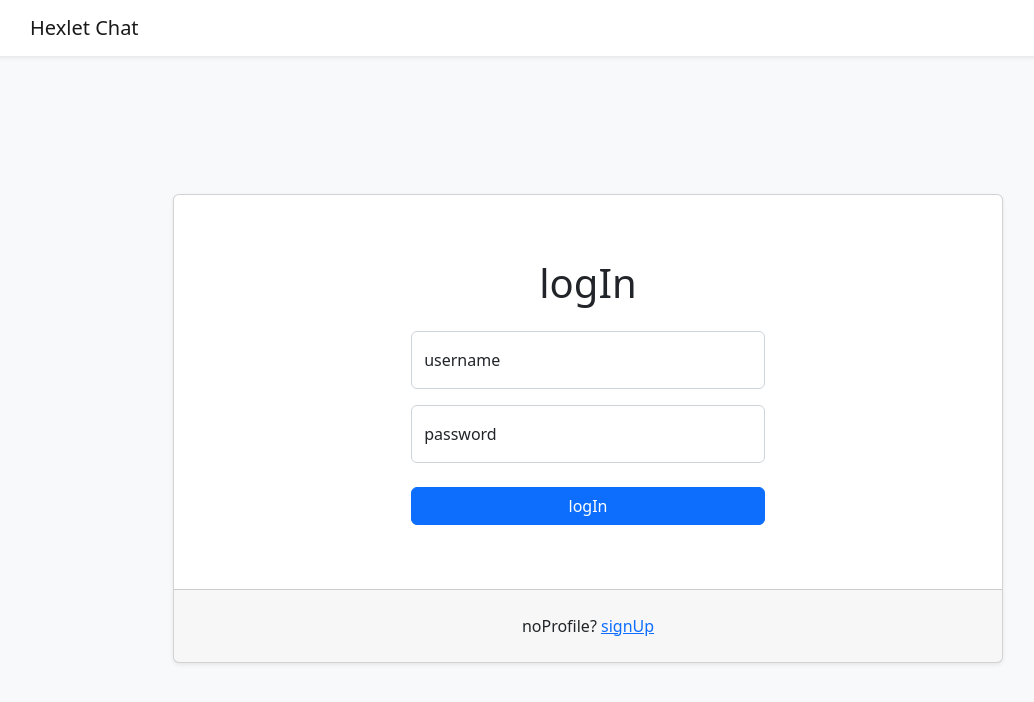
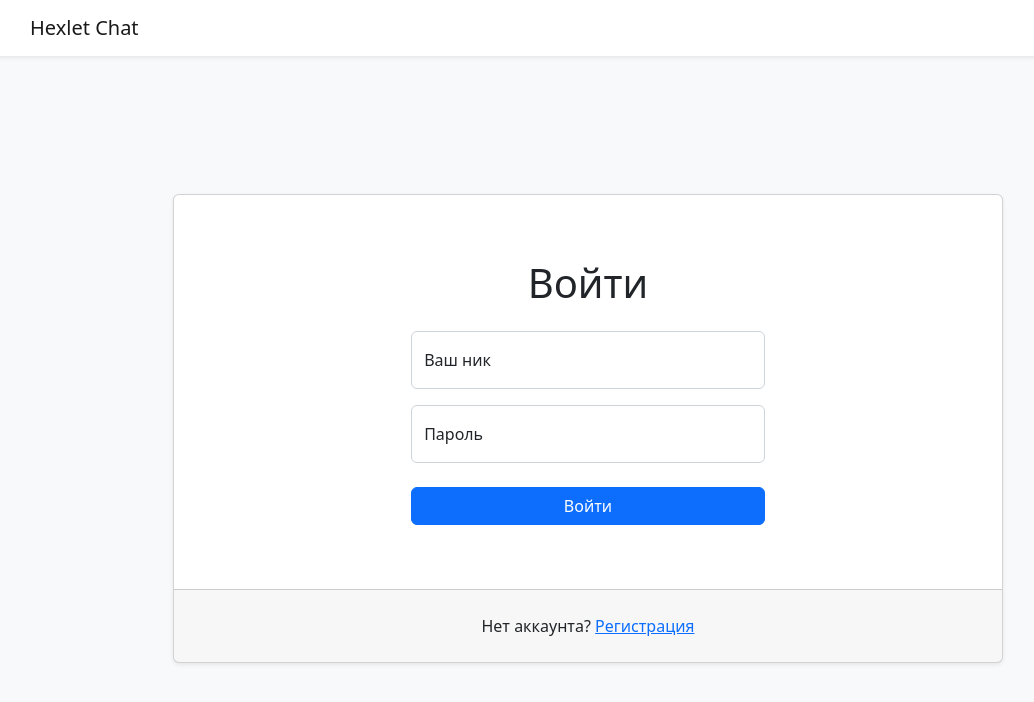
Before and after one commit to askorutin26/Chat, a React (Create React App) app in the folder chat/: page /login in a window 1280 px wide. Shown: the top 702 px of the page, without its empty margins (52-1086 px from the left). Built offline with nearby package versions, Linux system fonts and the light colour scheme; no server answers; what leo-profanity would draw is missing.

Commit message:
refactored

```diff
--- a/chat/src/Components/ChannelsList.jsx
+++ b/chat/src/Components/ChannelsList.jsx
@@ -43,7 +43,7 @@ function RemovableButton({ props }) {
       >
         { ' ' }
         <span className="visually-hidden">
-          Управление каналом
+          {t('Channels.channelControl')}
         </span>
       </Dropdown.Toggle>
       <Dropdown.Menu>
@@ -55,7 +55,7 @@ function RemovableButton({ props }) {
             dispatch(setShow({ remove: true }));
           }}
         >
-          { t('delete') }
+          { t('Channels.delete') }
         </Dropdown.Item>
         <Dropdown.Item
           href="#/action-2"
@@ -65,7 +65,7 @@ function RemovableButton({ props }) {
             dispatch(setShow({ rename: true }));
           }}
         >
-          { t('rename') }
+          { t('Channels.rename') }
         </Dropdown.Item>
       </Dropdown.Menu>
     </Dropdown>
--- a/chat/src/Components/Chat.jsx
+++ b/chat/src/Components/Chat.jsx
@@ -86,7 +86,7 @@ function Chat() {
         console.log(error);
         logOut();
         navigate(loginPage());
-        notifyError(t('connectionError'));
+        notifyError(t('Chat.connectionError'));
       });
   }, [dispatch, logOut, loginPage, navigate, t]);
   const {
@@ -111,7 +111,7 @@ function Chat() {
           <Container bsPrefix="col-4 col-md-2 border-end pt-5 px-0 bg-light">
             <Container bsPrefix="d-flex justify-content-between mb-2 ps-4 pe-2">
               <span>
-                { t('channels') }
+                { t('Chat.channels') }
               </span>
               <button
                 type="button"
--- a/chat/src/Components/Login.jsx
+++ b/chat/src/Components/Login.jsx
@@ -21,7 +21,7 @@ export default function Login() {
   const navigate = useNavigate();
   const { t } = useTranslation();
 
-  const { chatPage } = routes;
+  const { chatPage, signupPage } = routes;
 
   return (
     <Container bsPrefix="container-fluid h-100">
@@ -41,11 +41,9 @@ export default function Login() {
                     .then((response) => {
                       const { data } = response;
                       const { token } = data;
-                      localStorage.setItem('token', token);
-                      localStorage.setItem('username', values.username);
                       setSubmitting(false);
                       setError('');
-                      logIn();
+                      logIn(token, values.username);
                       navigate(chatPage());
                     })
                     .catch((error) => {
@@ -63,7 +61,7 @@ export default function Login() {
                     onSubmit={handleSubmit}
                   >
                     <h1 className="text-center mb-4">
-                      { t('logIn') }
+                      { t('Login.logIn') }
                     </h1>
                     <Form.Group className="form-floating mb-3">
                       <Form.Control
@@ -76,7 +74,7 @@ export default function Login() {
                         value={values.username}
                       />
                       <Form.Label htmlFor="username">
-                        { t('username') }
+                        { t('Login.username') }
                       </Form.Label>
                     </Form.Group>
                     <Form.Group className="form-floating mb-4">
@@ -90,7 +88,7 @@ export default function Login() {
                         value={values.password}
                       />
                       <Form.Label htmlFor="password">
-                        { t('password') }
+                        { t('Login.password') }
                       </Form.Label>
                     </Form.Group>
 
@@ -104,7 +102,7 @@ export default function Login() {
                       className="w-100 mb-3 "
                       disabled={isSubmitting}
                     >
-                      { t('logIn') }
+                      { t('Login.logIn') }
                     </Button>
                   </Form>
                 ) }
@@ -113,11 +111,11 @@ export default function Login() {
             <Container bsPrefix="card-footer p-4">
               <Container bsPrefix="text-center">
                 <span>
-                  { `${t('noProfile')}?` }
+                  { `${t('SignupBlock.noProfile')}?` }
                   { ' ' }
                 </span>
-                <a href="/signup">
-                  { t('signUp') }
+                <a href={signupPage()}>
+                  { t('SignupBlock.signingUp') }
                 </a>
               </Container>
             </Container>
--- a/chat/src/Components/MessageInput.jsx
+++ b/chat/src/Components/MessageInput.jsx
@@ -41,8 +41,8 @@ function MessageInput() {
       <InputGroup>
         <Form.Control
           className="border-0 p-0 ps-2 form-control"
-          placeholder={t('enterMessage')}
-          aria-label={t('newMessage')}
+          placeholder={t('MessageInput.enterMessage')}
+          aria-label={t('MessageInput.newMessage')}
           aria-describedby="basic-addon1"
           value={message}
           ref={inputEl}
@@ -53,7 +53,7 @@ function MessageInput() {
         />
 
         <Button type="submit" className="btn btn-primary btn-group-vertical">
-          { t('send') }
+          { t('MessageInput.send') }
         </Button>
       </InputGroup>
     </Form>
--- a/chat/src/Components/Navigation.jsx
+++ b/chat/src/Components/Navigation.jsx
@@ -17,7 +17,7 @@ function Navigation() {
     <Navbar bg="white" expand="lg" className="shadow-sm">
       <Container>
         <Navbar.Brand as={Link} to={chatPage()}>
-          Hexlet Chat
+          {t('title')}
         </Navbar.Brand>
         { loggedIn ? (
           <Button
@@ -29,7 +29,7 @@ function Navigation() {
               logOut();
             }}
           >
-            { t('logOut') }
+            { t('Navigation.logOut') }
           </Button>
         ) : null }
       </Container>
--- a/chat/src/Components/Signup.jsx
+++ b/chat/src/Components/Signup.jsx
@@ -20,7 +20,7 @@ export default function Signup() {
   const [errorName, setErrName] = useState('');
   const { t } = useTranslation();
   const navigate = useNavigate();
-  const { chatPage } = routes;
+  const { chatPage, signupPage } = routes;
   const validationSchema = yup.object({
     username: yup
       .string()
@@ -93,7 +93,7 @@ export default function Signup() {
                     onSubmit={handleSubmit}
                   >
                     <h1 className="text-center mb-4">
-                      { t('signingUp') }
+                      { t('Signup.signingUp') }
                     </h1>
                     <Form.Group className="form-floating mb-3">
                       <Form.Control
@@ -108,7 +108,7 @@ export default function Signup() {
                         isInvalid={touched.username && !!errors.username}
                       />
                       <Form.Label htmlFor="username">
-                        { t('signupUser') }
+                        { t('Signup.signupUser') }
                       </Form.Label>
                       { errors.username && touched.username ? (
                         <p className="text-danger">
@@ -129,7 +129,7 @@ export default function Signup() {
                         isInvalid={touched.password && !!errors.password}
                       />
                       <Form.Label htmlFor="password">
-                        { t('password') }
+                        { t('Signup.password') }
                       </Form.Label>
                       { errors.password && touched.password ? (
                         <p className="text-danger">
@@ -152,7 +152,7 @@ export default function Signup() {
                         }
                       />
                       <Form.Label htmlFor="repeatedPassword">
-                        { t('repeatPassword') }
+                        { t('Signup.repeatPassword') }
                       </Form.Label>
                       { errors.repeatedPassword && touched.repeatedPassword ? (
                         <p className="text-danger">
@@ -170,7 +170,7 @@ export default function Signup() {
                       type="submit"
                       className="w-100 mb-3 "
                     >
-                      { t('signUp') }
+                      { t('Signup.signUp') }
                     </Button>
                   </Form>
                 ) }
@@ -179,11 +179,11 @@ export default function Signup() {
             <Container bsPrefix="card-footer p-4">
               <Container bsPrefix="text-center">
                 <span>
-                  { `${t('noProfile')}?` }
+                  { `${t('SignupBlock.noProfile')}?` }
                   { ' ' }
                 </span>
-                <a href="/signup">
-                  { t('signUp') }
+                <a href={signupPage()}>
+                  { t('SignupBlock.signingUp') }
                 </a>
               </Container>
             </Container>
--- a/chat/src/Context/Auth.jsx
+++ b/chat/src/Context/Auth.jsx
@@ -6,7 +6,10 @@ function AuthProvider({ children }) {
   const isLogged = () => !!localStorage.getItem('token');
   const [loggedIn, setLogged] = useState(isLogged());
 
-  const logIn = () => setLogged(true);
+  const logIn = (token, username) => {
+    localStorage.setItem('token', token);
+    localStorage.setItem('username', username);
+    setLogged(true)};
   const logOut = () => {
     localStorage.removeItem('token');
     localStorage.removeItem('username');
--- a/chat/src/Context/Socket.jsx
+++ b/chat/src/Context/Socket.jsx
@@ -48,19 +48,19 @@ function SocketProvider({ socket, children }) {
       };
       store.dispatch(addChannel(normalizedChannel));
       store.dispatch(setActiveChannel(id));
-      notify(t('channelCreated'));
+      notify(t('Notify.channelCreated'));
     });
 
     socket.on('removeChannel', (data) => {
       store.dispatch(removeChannel(data.id));
       store.dispatch(setActiveChannel(1));
-      notify(t('channelRemoved'));
+      notify(t('Notify.channelRemoved'));
     });
 
     socket.on('renameChannel', (data) => {
       const { id, removable, name } = data;
       store.dispatch(renameChannel({ id, changes: { removable, name } }));
-      notify(t('channelRenamed'));
+      notify(t('Notify.channelRenamed'));
     });
   }, [socket, t]);
 
```
Also changed, not shown: chat/src/Modals/AddChannel.jsx (+17 -14 lines), chat/.eslintrc.yml.
